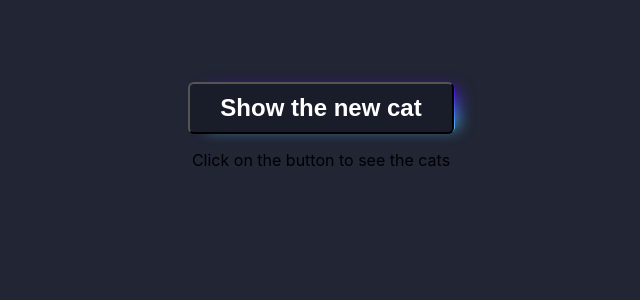
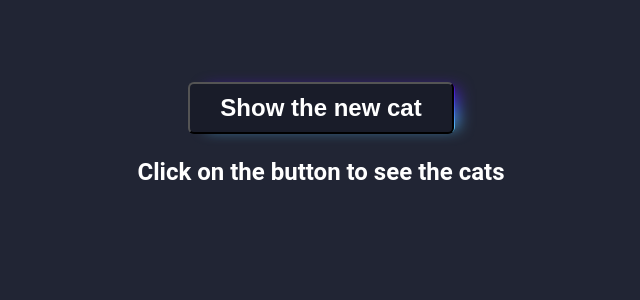
Before and after one commit to gr-olga/lebara_test_cats, a React (Create React App) app: page / in a window 1280 px wide. Shown: the top 300 px of the page, without its empty margins (319-959 px from the left). Built offline with nearby package versions, Linux system fonts and the light colour scheme.

Commit message:
removed extra code

```diff
--- a/src/components/CatsShower.js
+++ b/src/components/CatsShower.js
@@ -44,7 +44,7 @@ export default function CatsShower() {
                             : <p className="title">We don't know the breed of this cat</p>}
                         <img className="image" src={cat.url} alt="cat image"/>
                     </div>
-                    : <p> Click on the button to see the cats </p>
+                    : <p className="title"> Click on the button to see the cats </p>
             }
         </div>
     )
```
